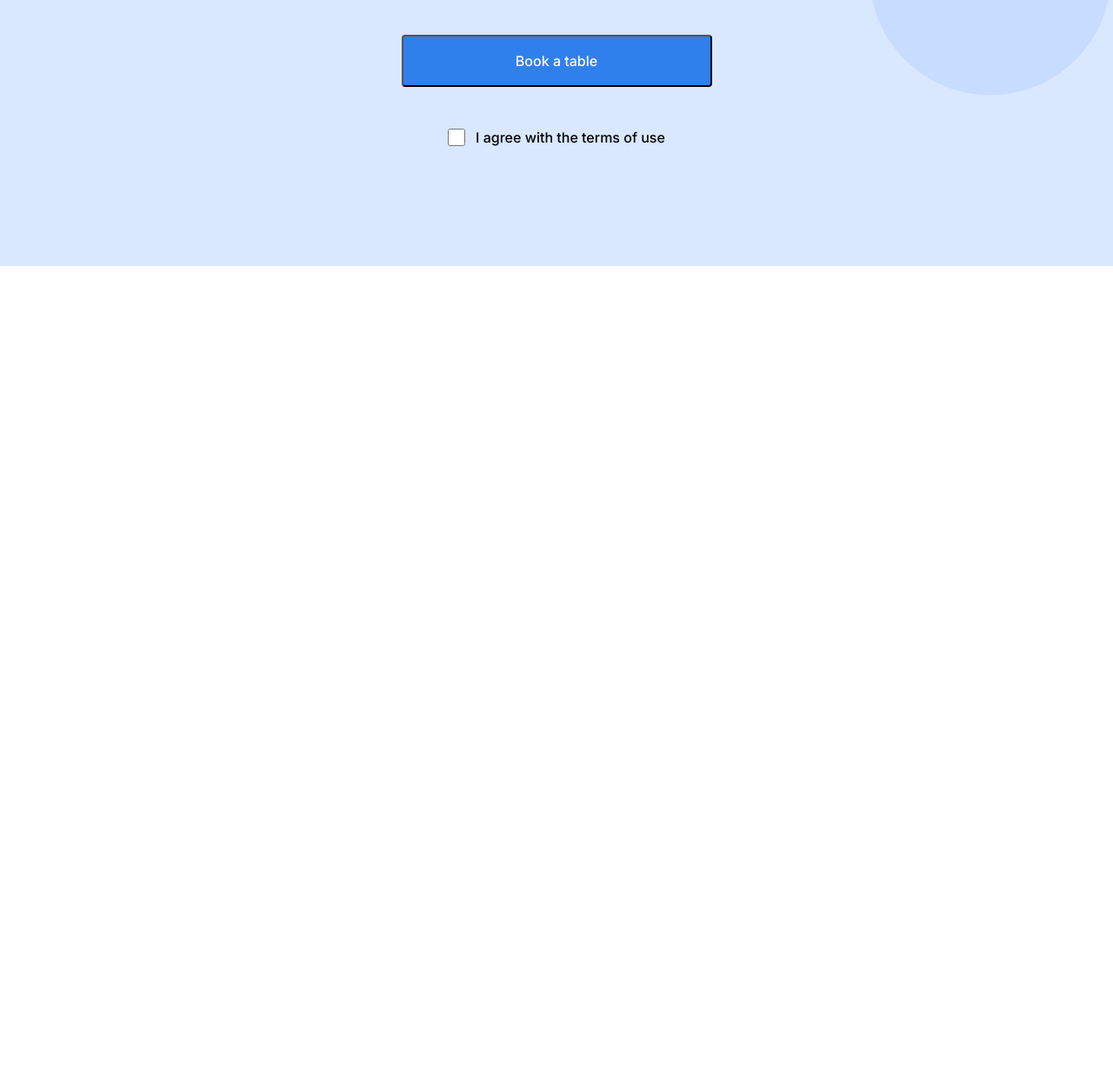
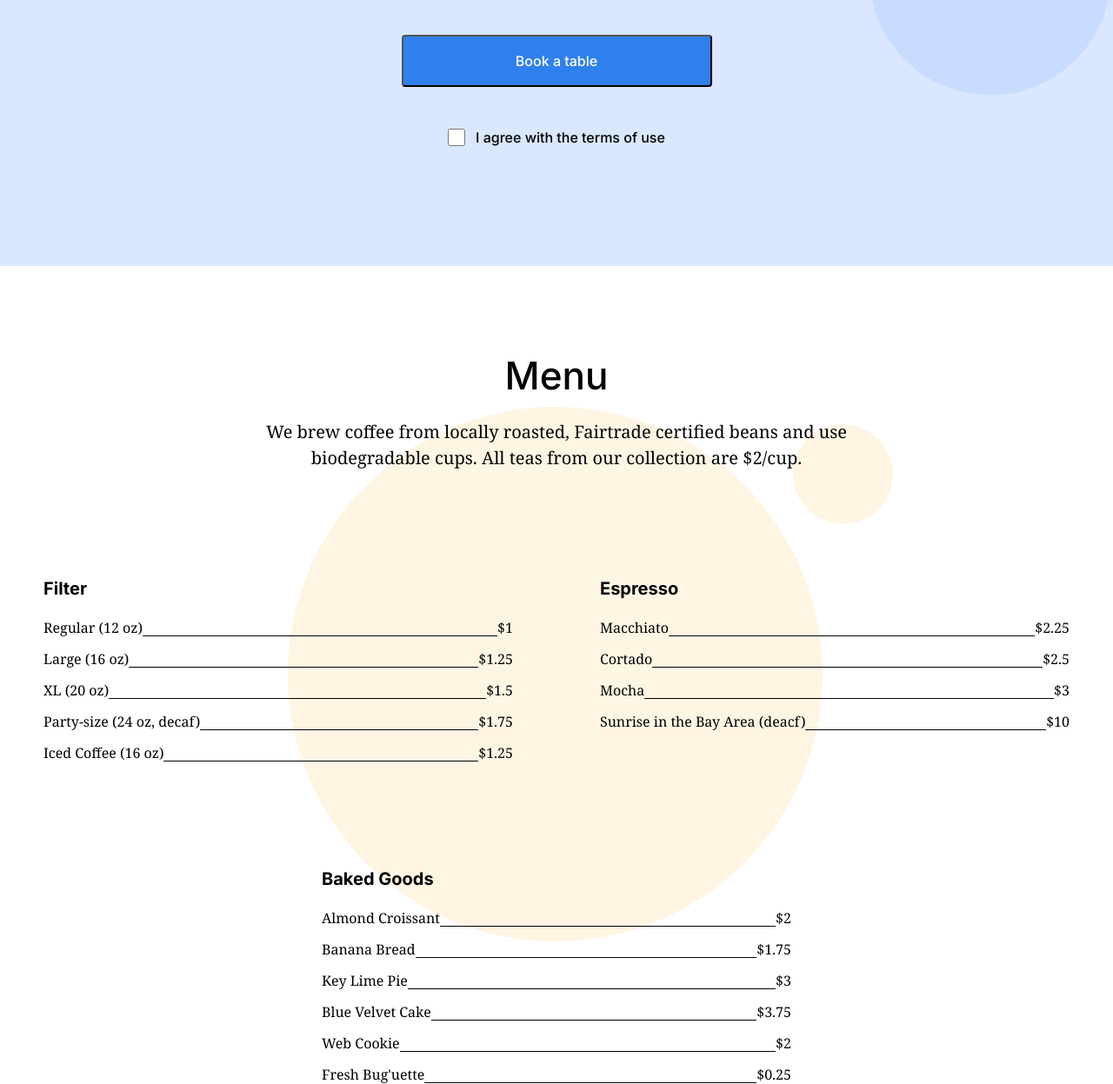
Before and after one commit to Dillona25/Coffeeshop-Landing, a plain HTML site: page index.html in a window 1280 px wide. Shown: the part 2798-4045 px from the top of the page at 87% size. Before the commit the page ends 3104 px from the top, so only its background shows below. Drawn offline with Linux system fonts and the light colour scheme.

Commit message:
Sprint 2 stage 4 menu

```diff
--- /dev/null
+++ b/blocks/menu.css
@@ -0,0 +1,78 @@
+.menu {
+  background-image: url(../images/background_menu.svg);
+  background-position: center;
+  background-repeat: no-repeat;
+  background-color: #fff;
+}
+
+.menu__title {
+  display: flex;
+  justify-content: center;
+  max-width: 780px;
+  margin: auto;
+  padding-top: 100px;
+  font-family: "Inter";
+  font-style: normal;
+  font-weight: 500;
+  font-size: 44px;
+  line-height: 52px;
+}
+
+.menu__subtitle {
+  display: flex;
+  justify-content: center;
+  text-align: center;
+  margin: auto;
+  margin-top: 24px;
+  max-width: 780px;
+  font-family: "Noto Serif";
+  font-style: normal;
+  font-weight: normal;
+  font-size: 20px;
+  line-height: 30px;
+}
+
+.menu__cards {
+  display: flex;
+  margin: auto;
+  gap: 100px;
+  margin-top: 100px;
+  flex-wrap: wrap;
+  justify-content: center;
+  list-style: none;
+}
+
+.card {
+  width: 540px;
+}
+
+.card__title {
+  font-family: "Inter";
+  font-style: normal;
+  font-weight: bold;
+  font-size: 20px;
+  line-height: 30px;
+}
+
+.list {
+  list-style: none;
+  padding-left: 0;
+  margin-bottom: 0;
+}
+
+.card__list-item {
+  margin-top: 16px;
+  display: flex;
+  justify-content: space-between;
+  font-family: "Noto Serif";
+  font-style: normal;
+  font-weight: normal;
+  font-size: 16px;
+  line-height: 20px;
+}
+
+.card__list-divider {
+  display: flex;
+  border-bottom: 1px solid;
+  flex-grow: 1;
+}
--- a/blocks/reservation_form.css
+++ b/blocks/reservation_form.css
@@ -53,7 +53,6 @@
   font-weight: normal;
   font-size: 20px;
   line-height: 30px;
-  color: #838383;
 }
 
 .form__button {
--- a/index.html
+++ b/index.html
@@ -163,7 +163,105 @@
             </fieldset>
           </form>
         </section>
-        <section class="menu" id="menu"></section>
+        <section class="menu" id="menu">
+          <h2 class="menu__title">Menu</h2>
+          <p class="menu__subtitle">
+            We brew coffee from locally roasted, Fairtrade certified beans and
+            use biodegradable cups. All teas from our collection are $2/cup.
+          </p>
+          <div class="menu__cards">
+            <div class="card">
+              <h3 class="card__title">Filter</h3>
+              <ul class="list">
+                <li class="card__list-item">
+                  Regular (12 oz)
+                  <span class="card__list-divider"></span>
+                  $1
+                </li>
+                <li class="card__list-item">
+                  Large (16 oz)
+                  <span class="card__list-divider"></span>
+                  $1.25
+                </li>
+                <li class="card__list-item">
+                  XL (20 oz)
+                  <span class="card__list-divider"></span>
+                  $1.5
+                </li>
+                <li class="card__list-item">
+                  Party-size (24 oz, decaf)
+                  <span class="card__list-divider"></span>
+                  $1.75
+                </li>
+                <li class="card__list-item">
+                  Iced Coffee (16 oz)
+                  <span class="card__list-divider"></span>
+                  $1.25
+                </li>
+              </ul>
+            </div>
+            <div class="card">
+              <h3 class="card__title">Espresso</h3>
+              <ul class="list">
+                <li class="card__list-item">
+                  Macchiato
+                  <span class="card__list-divider"></span>
+                  $2.25
+                </li>
+                <li class="card__list-item">
+                  Cortado
+                  <span class="card__list-divider"></span>
+                  $2.5
+                </li>
+                <li class="card__list-item">
+                  Mocha
+                  <span class="card__list-divider"></span>
+                  $3
+                </li>
+                <li class="card__list-item">
+                  Sunrise in the Bay Area (deacf)
+                  <span class="card__list-divider"></span>
+                  $10
+                </li>
+              </ul>
+            </div>
+            <div class="card">
+              <h3 class="card__title">Baked Goods</h3>
+              <ul class="list">
+                <li class="card__list-item">
+                  Almond Croissant
+                  <span class="card__list-divider"></span>
+                  $2
+                </li>
+                <li class="card__list-item">
+                  Banana Bread
+                  <span class="card__list-divider"></span>
+                  $1.75
+                </li>
+                <li class="card__list-item">
+                  Key Lime Pie
+                  <span class="card__list-divider"></span>
+                  $3
+                </li>
+                <li class="card__list-item">
+                  Blue Velvet Cake
+                  <span class="card__list-divider"></span>
+                  $3.75
+                </li>
+                <li class="card__list-item">
+                  Web Cookie
+                  <span class="card__list-divider"></span>
+                  $2
+                </li>
+                <li class="card__list-item">
+                  Fresh Bug'uette
+                  <span class="card__list-divider"></span>
+                  $0.25
+                </li>
+              </ul>
+            </div>
+          </div>
+        </section>
         <section class="contacts" id="contacts"></section>
       </main>
       <footer class="footer"></footer>
--- a/pages/index.css
+++ b/pages/index.css
@@ -11,3 +11,5 @@
 @import url(../blocks/recipes.css);
 
 @import url(../blocks/reservation_form.css);
+
+@import url(../blocks/menu.css);
```
